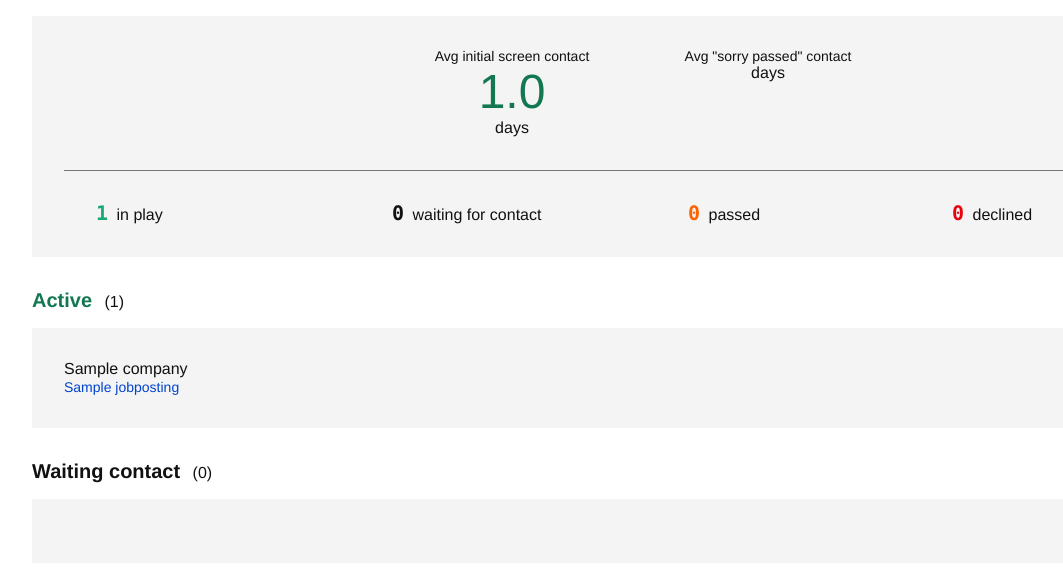
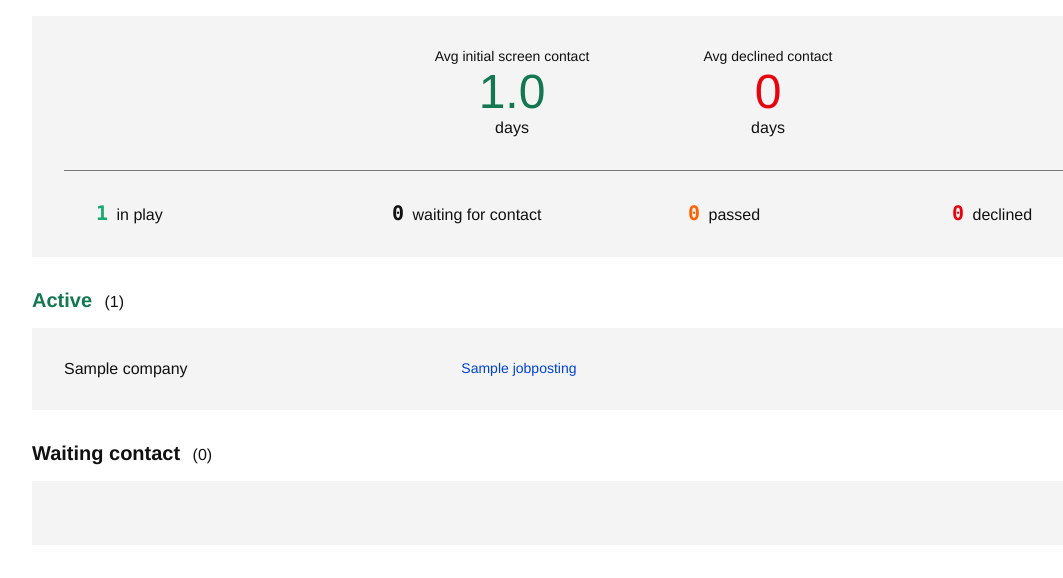
Before and after one commit to ecumike/jobmine, a Django app: page / in a window 1280 px wide. Shown: the part 536-1114 px from the top of the page, without its empty margins (0-1063 px from the left). Run offline with Django 4.2, Linux system fonts and the light colour scheme; tables that the repository leaves empty hold one stand-in row (values such as "Sample post"); some libraries are stand-ins or nearby versions.

Commit message:
Update: Adjusted for no URL

```diff
--- a/applications/models.py
+++ b/applications/models.py
@@ -96,6 +96,6 @@
 	@staticmethod
 	def getAverageDeclinedDays():
 		try:
-			return round(JobPosting.objects.filter(declined_days__gt=0).aggregate(Avg('declined_days'))['declined_days__avg'],1)
+			return round(JobPosting.objects.filter(declined_days__gt=0, initial_screen=False).aggregate(Avg('declined_days'))['declined_days__avg'],1)
 		except:
 			return 0
--- a/templates/core/home.html
+++ b/templates/core/home.html
@@ -35,8 +35,8 @@
 					<div class="">days</div>
 				</div>
 				<div class="mb4 w-100 mw5 tc">
-					<div class="f6">Avg "sorry passed" contact</div>
-					<div class="f1 dark-red">{{ avgSorryPassedDays }}</div>
+					<div class="f6">Avg declined contact</div>
+					<div class="f1 dark-red">{{ avgDeclinedDays }}</div>
 					<div class="">days</div>
 				</div>
 			</div>
--- a/templates/core/partials/posting_list_item.html
+++ b/templates/core/partials/posting_list_item.html
@@ -1,3 +1,3 @@
 <div class="mb3">{{ posting.company.name }}
-	<br><a class="f6" href="{{ posting.url }}" target="_blank">{{ posting.title }}</a>
+	<div class="f6">{% if posting.url %}<a href="{{ posting.url }}" target="_blank">{{ posting.title }}</a>{% else %}<span class="gray">{{ posting.title }}</span>{% endif %}</div>
 </div>
```
